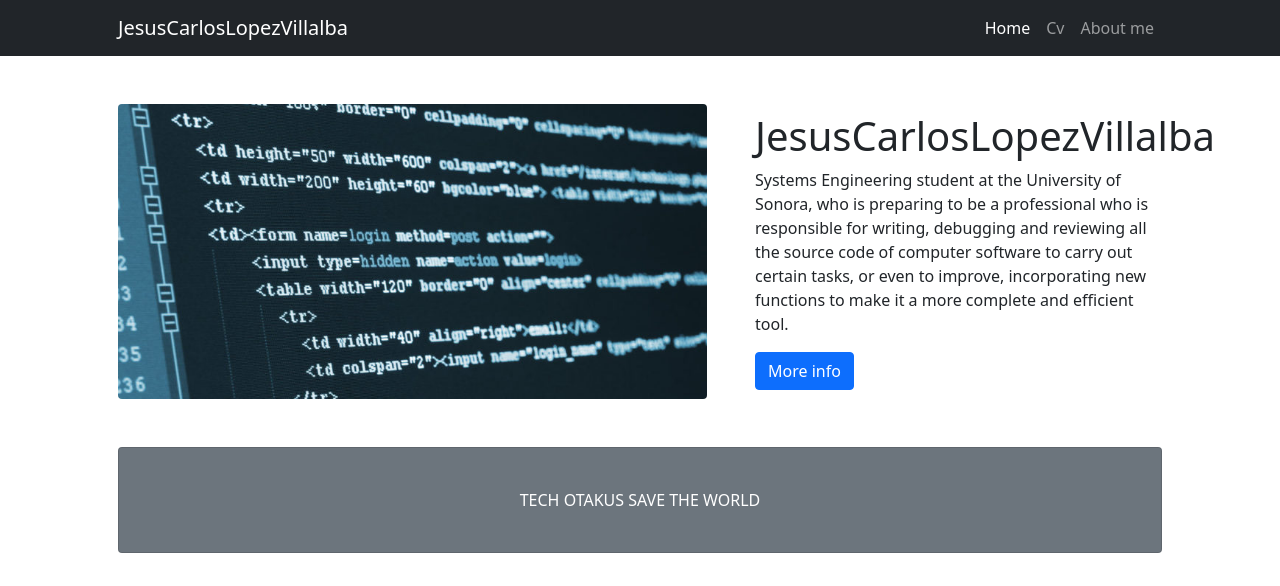
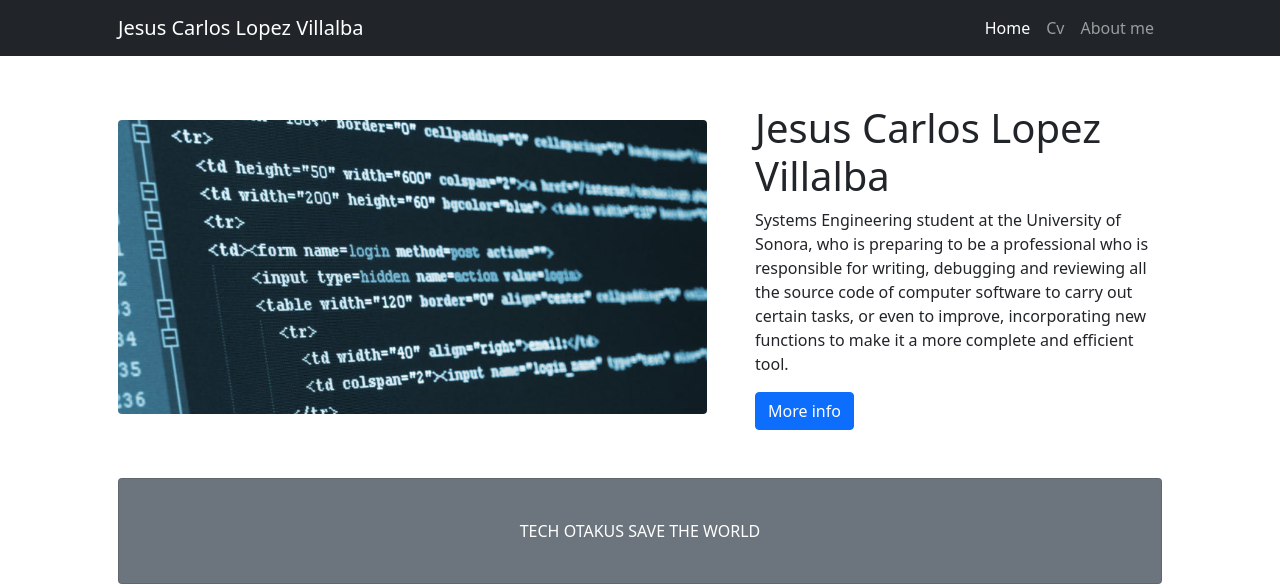
Before and after one commit to JCLV2002/JCLV2002.github.io, a plain HTML site: page index.html in a window 1280 px wide. Shown: the top 586 px of the page. Drawn offline with nearby package versions, Linux system fonts and the light colour scheme.

Commit message:
Nombre
Espaciado en el nombre

```diff
--- a/index.html
+++ b/index.html
@@ -19,7 +19,7 @@
         <!-- Responsive navbar-->
         <nav class="navbar navbar-expand-lg navbar-dark bg-dark">
             <div class="container px-5">
-                <a class="navbar-brand" href="#!">JesusCarlosLopezVillalba</a>
+                <a class="navbar-brand" href="#!">Jesus Carlos Lopez Villalba</a>
                 <button class="navbar-toggler" type="button" data-bs-toggle="collapse" data-bs-target="#navbarSupportedContent" aria-controls="navbarSupportedContent" aria-expanded="false" aria-label="Toggle navigation"><span class="navbar-toggler-icon"></span></button>
                 <div class="collapse navbar-collapse" id="navbarSupportedContent">
                     <ul class="navbar-nav ms-auto mb-2 mb-lg-0">
@@ -36,7 +36,7 @@
             <div class="row gx-4 gx-lg-5 align-items-center my-5">
                 <div class="col-lg-7"><img class="img-fluid rounded mb-4 mb-lg-0" src="assets/banner.jpg" /></div>
                 <div class="col-lg-5">
-                    <h1 class="font-weight-light">JesusCarlosLopezVillalba</h1>
+                    <h1 class="font-weight-light">Jesus Carlos Lopez Villalba</h1>
                     <p>Systems Engineering student at the University of Sonora, who is preparing to be a professional who is responsible for writing, debugging and reviewing all the source code of computer software to carry out certain tasks, or even to improve, incorporating new functions to make it a more complete and efficient tool.</p>
                     <a class="btn btn-primary" href="contact.html">More info</a>
                 </div>
```
